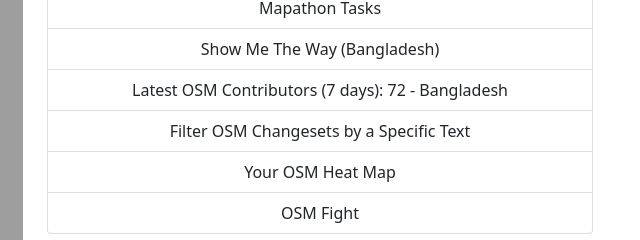
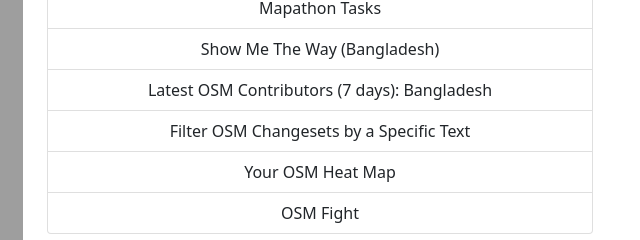
Before and after one commit to mapbd/Mapathon, a plain HTML site: page index.html in a window 1280 px wide. Shown: the part 312-552 px from the top of the page, 605-1245 px from the left. Drawn offline with Linux system fonts and the light colour scheme; grey boxes are pictures that could not be loaded.

Commit message:
Update index.html

```diff
--- a/index.html
+++ b/index.html
@@ -39,7 +39,7 @@
           <a  href="https://learnosm.org/en/" class="list-group-item list-group-item-action">Learn OSM</a>
           <a href="tasks/index.html"class="list-group-item list-group-item-action">Mapathon Tasks</a>
           <a  href="https://osmlab.github.io/show-me-the-way/#bounds=20.45275,87.31934,27.15692,93.14209"class="list-group-item list-group-item-action">Show Me The Way (Bangladesh)</a>
-          <a href="https://resultmaps.neis-one.org/newestosm?c=Bangladesh#2/36.0/-10.5"class="list-group-item list-group-item-action">Latest OSM Contributors (7 days): 72 - Bangladesh</a>
+          <a href="https://resultmaps.neis-one.org/newestosm?c=Bangladesh#2/36.0/-10.5"class="list-group-item list-group-item-action">Latest OSM Contributors (7 days): Bangladesh</a>
           <a href="https://resultmaps.neis-one.org/osm-changesets#2/34.0/1.4"class="list-group-item list-group-item-action">Filter OSM Changesets by a Specific Text</a>
           <a href="https://yosmhm.neis-one.org/"class="list-group-item list-group-item-action">Your OSM Heat Map</a>
 
```
